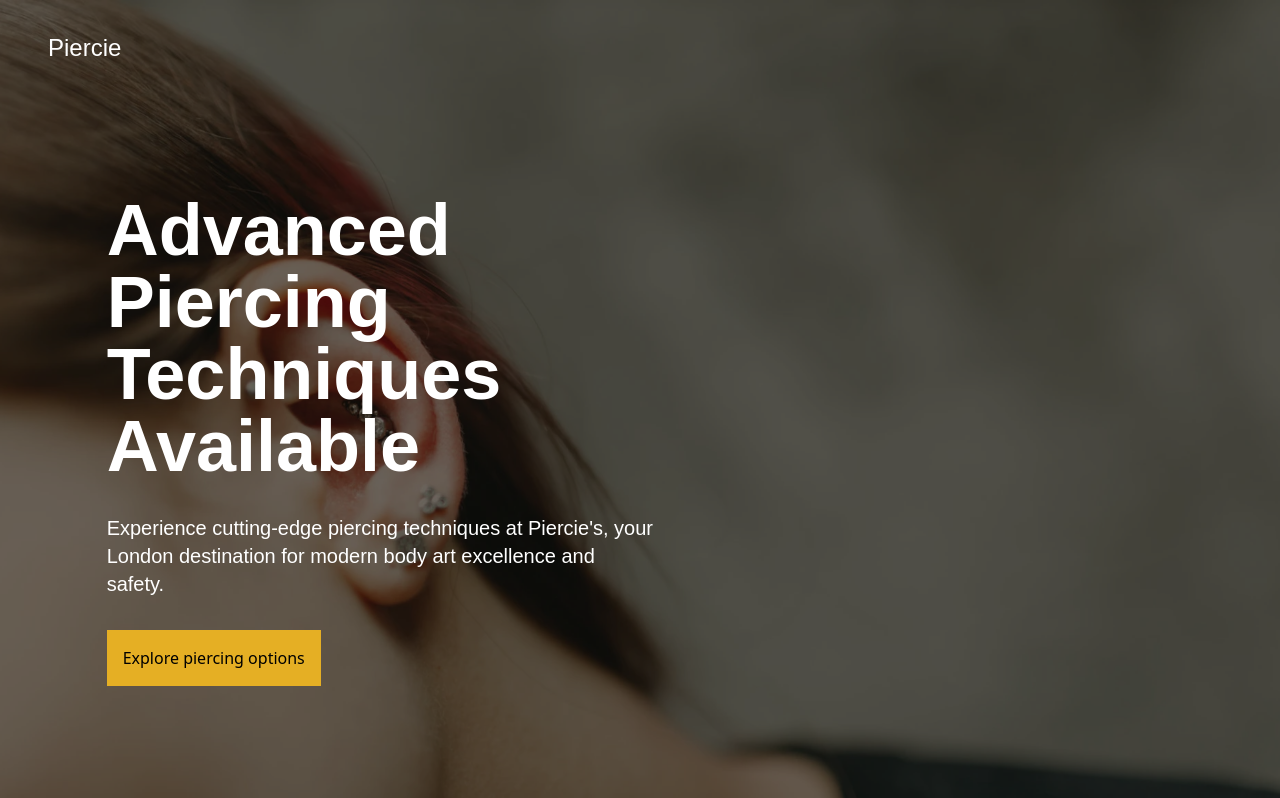
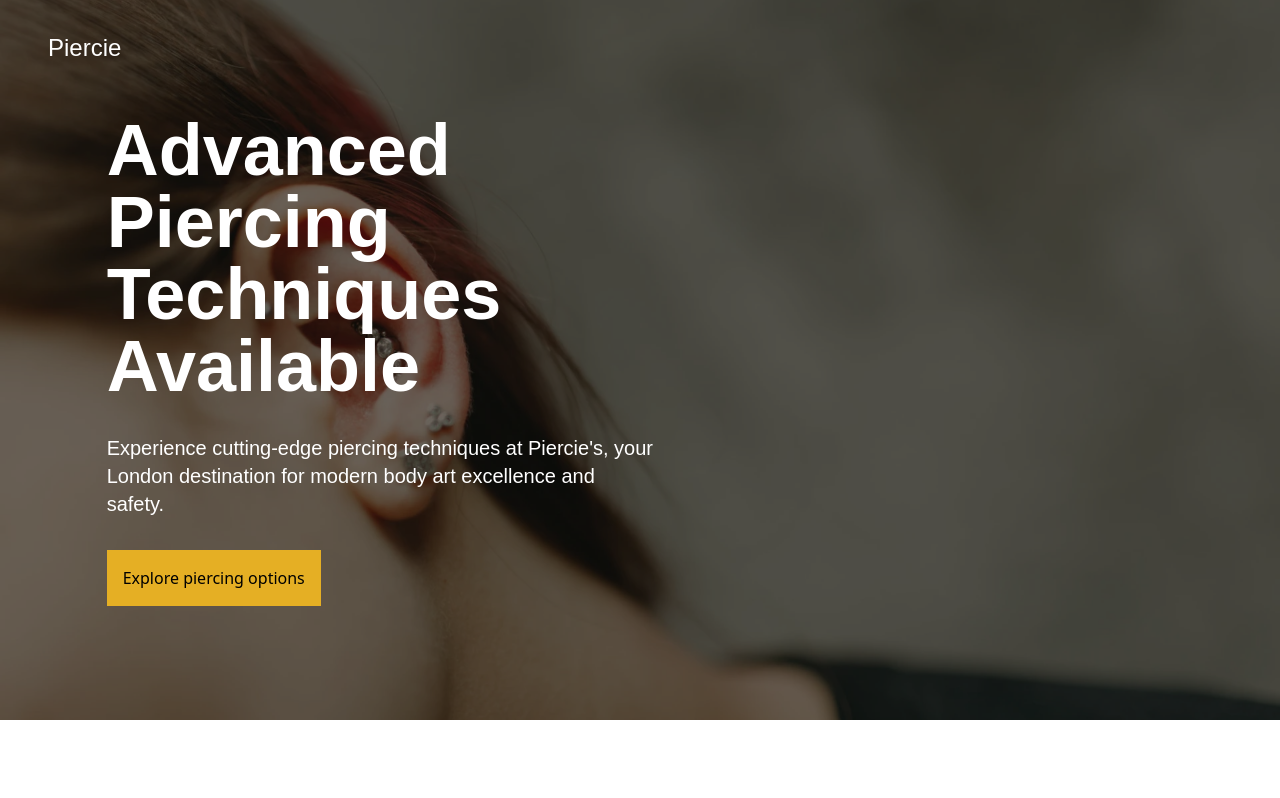
Before and after one commit to Aivanii/Piercie, a React (Vite) app: page / in a window 1280 px wide. Shown: the top 798 px of the page. Built offline with nearby package versions, Linux system fonts and the light colour scheme.

Commit message:
updated styles for mainScreen for responsiveness

```diff
--- a/src/widgets/mainScreen.tsx/mainScreen.tsx
+++ b/src/widgets/mainScreen.tsx/mainScreen.tsx
@@ -1,10 +1,11 @@
 const MainScreen = () => {
   return (
-    <section>
-      <div className="max-w-[1920px] m-auto min-h-96 relative">
-        <div className="max-w-[1920px] m-auto min-h-96 relative">
+    <section className="max-w-[1920px] w-dvw">
+      <div className="max-w-[1920px] w-dvw m-auto min-h-96 relative">
+        <div className="max-w-[1920px] w-dvw m-auto min-h-96 relative">
           <img
-            className="object-cover relative h-220 w-full
+            className="object-cover relative h-180
+            m-auto w-dvw max-w-[1920px]
           "
             src="./young-woman-doing-piercing-at-beauty-studio-salon.jpeg"
             alt="background"
@@ -14,11 +15,11 @@ const MainScreen = () => {
         <div>
           <div
             className="absolute top-1/2 left-1/12 -translate-y-1/2
-      text-white w-3/7" data-aos="fade-up"
-
+      text-white md:w-3/7"
+            data-aos="fade-up"
           >
             <div className="flex flex-col gap-8">
-              <h1 className="font-bold text-7xl jost-styles">
+              <h1 className="font-bold text-5xl jost-styles md:text-7xl">
                 Advanced Piercing Techniques Available
               </h1>
               <p className="font-normal text-xl jost-styles">
```
